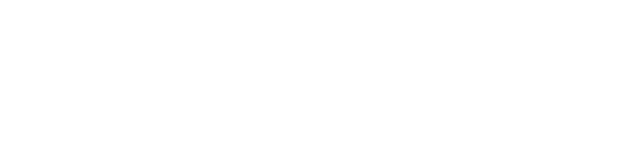
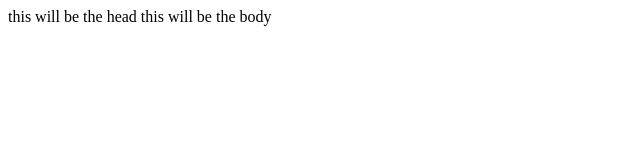
Before and after one commit to MrsMain/c4tw---main, a plain HTML site: page docs/index.html in a window 1280 px wide. Shown: the whole page, without its empty margins (0-640 px from the left). Drawn offline with Linux system fonts and the light colour scheme.

Commit message:
Update index.html

```diff
--- a/docs/index.html
+++ b/docs/index.html
@@ -1,7 +1,9 @@
 <html>
   <head>
+    this will be the head
   </head>
 
   <body>
+    this will be the body
   </body>
 </html>
```
